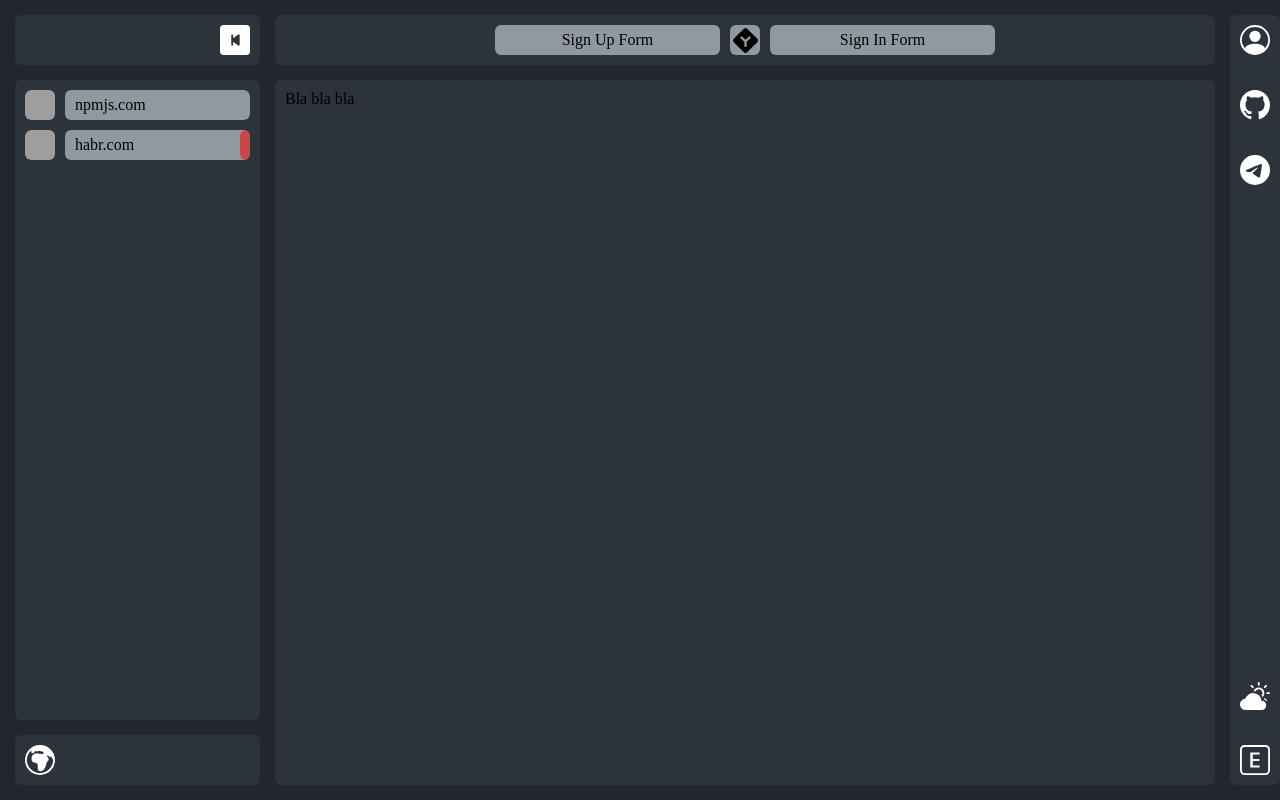
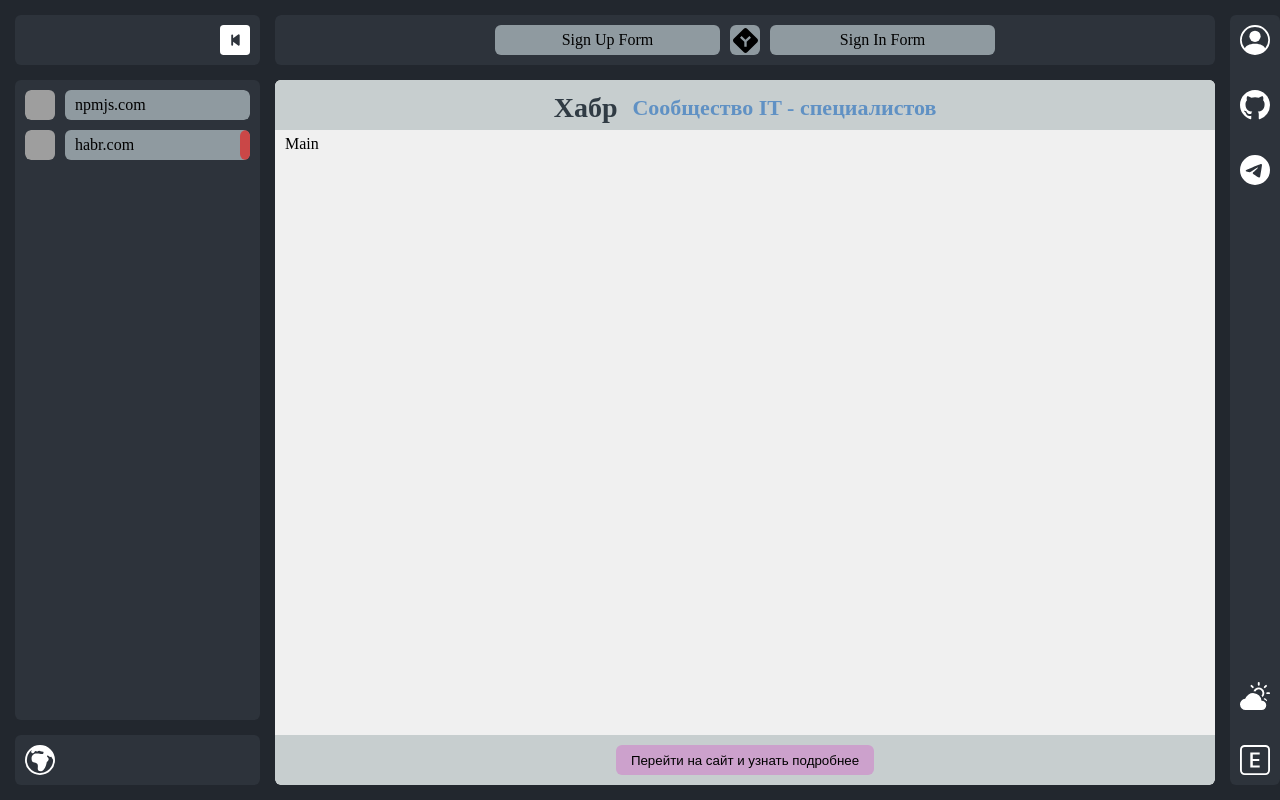
Before and after one commit to 0Ieg/MyForms, a React (Create React App) app: page /habr.com in a window 1280 px wide. Built offline with nearby package versions, Linux system fonts and the light colour scheme; grey boxes are pictures that could not be loaded.

Commit message:
Информационный блок с разделением ответственности между компонентами.

```diff
--- a/package.json
+++ b/package.json
@@ -13,6 +13,7 @@
     "@types/styled-components": "^5.1.26",
     "@types/uuid": "^9.0.1",
     "axios": "^1.3.5",
+    "classnames": "^2.3.2",
     "react": "^18.2.0",
     "react-dom": "^18.2.0",
     "react-hook-form": "^7.43.9",
--- /dev/null
+++ b/src/BLL/habrReducer.ts
@@ -0,0 +1,30 @@
+
+const initialState = {
+  data:{
+    rus:'Хабр',
+    eng:'Habr',
+  }
+}
+type InitialStateType = typeof initialState
+
+const AT = {
+  SIGNUP: 'habr/SIGNUP',
+  SIGNIN: 'habr/SIGNIN',
+} as const
+
+const actionCreators = {
+  signUpAC(data:any){return {type:AT.SIGNUP, payload:data}},
+  signInAC(data:any){return {type:AT.SIGNIN, payload:data}}
+}
+type ActionsTypes = ReturnType<typeof actionCreators[keyof typeof actionCreators]>
+
+export const habrReducer = (state:InitialStateType = initialState, action:ActionsTypes):InitialStateType=>{
+  switch(action.type){
+    case AT.SIGNUP:
+      return state
+    case AT.SIGNIN:
+      return state
+    default:
+      return state
+  }
+}
--- a/src/BLL/store.ts
+++ b/src/BLL/store.ts
@@ -5,6 +5,7 @@
 import { themeReducer } from './themeReducer';
 import { profileReducer } from './profileReducer';
 import { npmjsReducer } from './npmjsReducer';
+import { habrReducer } from './habrReducer';
 
 const sagaMiddleware = createSagaMiddleware()
 
@@ -12,6 +13,7 @@
   profile: profileReducer,
   theme: themeReducer,
   npmjs: npmjsReducer,
+  habr: habrReducer,
 })
 
 export const store = createStore(reducers, applyMiddleware(thunkMiddleware, sagaMiddleware))
--- a/src/UI/forms/habr/habr.tsx
+++ b/src/UI/forms/habr/habr.tsx
@@ -4,6 +4,7 @@
 import { Switcher } from "../../commons/switcher";
 import { SignUpForm } from "./signUp";
 import { SignInForm } from "./signIn";
+import { InformationContainer } from "./information/container";
 
 const FormsStyled = styled.div`
 height: 100%;
@@ -16,7 +17,7 @@
     <FormsStyled>
       <Switcher baseURL="/habr.com"/>
       <Routes>
-        <Route path="/" element={<Information/>}/>
+        <Route path="/" element={<InformationContainer/>}/>
         <Route path="/signup" element={<SignUpForm/>}/>
         <Route path="/signin" element={<SignInForm/>}/>
       </Routes>
@@ -24,18 +25,3 @@
   )
 }
 export default HabrForm
-
-const InformationStyled = styled.div`
-  background-color: ${({theme})=>theme.colors.bc};
-  border-radius: ${({theme})=>theme.borrad.base};
-  padding: ${({theme})=>theme.gaps.large};
-  transition: ${({theme})=>theme.trans.base};
-  height: 100%;
-`
-const Information:FC = ()=>{
-  return(
-    <InformationStyled>
-      Bla bla bla
-    </InformationStyled>
-  )
-}
--- /dev/null
+++ b/src/UI/forms/habr/information/container.tsx
@@ -0,0 +1,18 @@
+import { compose } from "redux";
+import { DispatchType, StateType } from "../../../../BLL/store";
+import { connect } from "react-redux";
+import { Information } from "./information";
+import { FC } from "react";
+
+const InformationAPI:FC = ()=>{
+  return <Information/>
+}
+
+const mapStateToProps = (state:StateType)=>{
+  return({})
+}
+const mapDispatchToProps = (state:DispatchType)=>{
+  return({})
+}
+
+export const InformationContainer = compose(connect(mapStateToProps, mapDispatchToProps)(InformationAPI))
--- /dev/null
+++ b/src/UI/forms/habr/information/information.tsx
@@ -0,0 +1,26 @@
+import { FC } from "react"
+import cn from 'classnames'
+import m from './style.module.css'
+
+
+// const InformationStyled = styled.div`
+//   background-color: ${({theme})=>theme.colors.bc};
+//   border-radius: ${({theme})=>theme.borrad.base};
+//   padding: ${({theme})=>theme.gaps.large};
+//   transition: ${({theme})=>theme.trans.base};
+//   height: 100%;
+// `
+export const Information:FC = ()=>{
+  return(
+    <div className={cn(m.wrapper)}>
+      <div className={cn(m.header)}>
+        <div className={cn(m.logo)}>Хабр</div>
+        <div className={cn(m.description)}>Сообщество IT - специалистов</div>
+      </div>
+      <div className={cn(m.main)}>Main</div>
+      <div className={cn(m.footer)}>
+        <button className={cn(m.more)}><a href="https://habr.com/" target="_blank">Перейти на сайт и узнать подробнее</a></button>
+      </div>
+    </div>
+  )
+}
--- /dev/null
+++ b/src/UI/forms/habr/information/style.module.css
@@ -0,0 +1,43 @@
+.wrapper{
+  background-color: #f0f0f0;
+  display: grid;
+  grid-template-rows: 50px 1fr 50px;
+  border-radius: 6px;
+
+}
+.header{
+  padding: 10px 10px 5px;
+  background-color: #c7cecf;
+  display: flex;
+  gap: 15px;
+  justify-content: center;
+  align-items: center;
+}
+.logo{
+  font-size: 28px;
+  font-weight: 700;
+  color: #303b44;
+}
+.description{
+  font-size: 22px;
+  font-weight: 600;
+  color: #6091c4;
+}
+.main{
+  padding: 5px 10px 10px;
+}
+.footer{
+  padding: 10px;
+  background-color: #c7cecf;
+  text-align: center;
+}
+.more{
+  cursor: pointer;
+  height: 30px;
+  padding: 0 15px;
+  border-radius: 6px;
+  background-color: #cca1cc;
+}
+.more:hover{
+  background-color: #cd66cd;
+}
```
Also changed, not shown: 1 other file (tests, documents, lock files or other folders).
